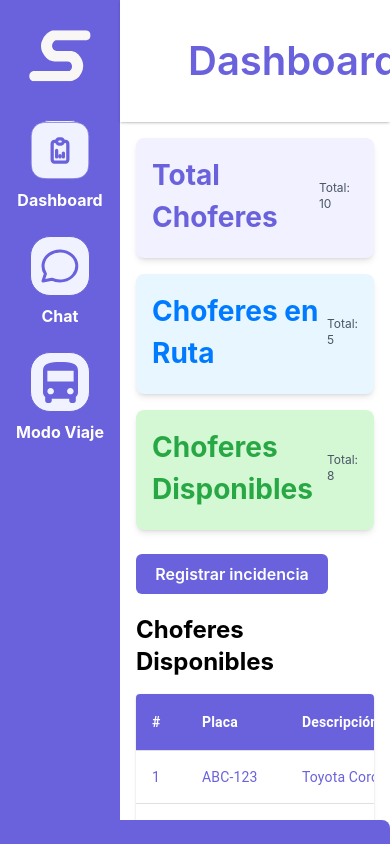
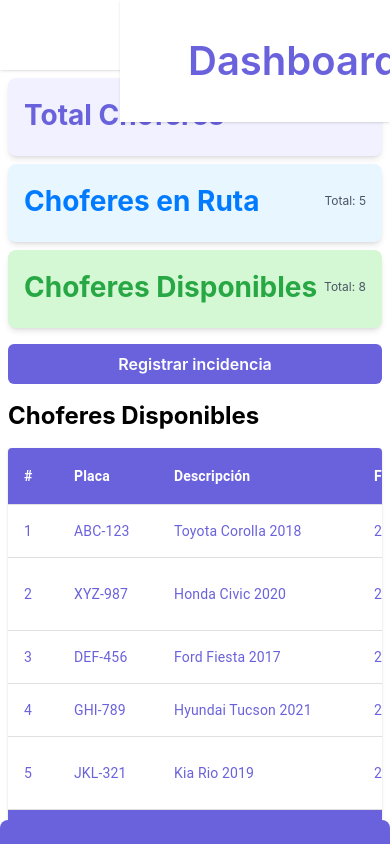
Before and after one commit to DavielSanchez/GestorSITRAMRD, a React (Vite) app: page /choferes in a window 390 px wide. Built offline with nearby package versions, Linux system fonts and the light colour scheme.

Commit message:
hacer reative la vista choferes

```diff
--- a/src/pages/ChoferesView.jsx
+++ b/src/pages/ChoferesView.jsx
@@ -1,25 +1,20 @@
 import React, { useState } from "react";
 import Sidebar from "../components/Sidebar";
 import { useNavigate } from "react-router-dom";
-import {
-  useBG,
-  useBGForButtons,
-  useText,
-  usePrimaryColors,
-  useColorsWithHover,
-  useIconColor,
-} from "../ColorClass";
+import { useBG, useBGForButtons, useText } from "../ColorClass";
 import TopBar from "../components/TopBar";
 import TotalChoferesCard from "../components/PanelChoferes/TotalChoferesCard";
 import ChoferesEnRutaCard from "../components/PanelChoferes/ChoferesRutasCard";
 import ChoferesDisponiblesCard from "../components/PanelChoferes/ChoferesDispCard";
 import ChoferesDisponiblesTable from "../components/PanelChoferes/Tabla";
 import ModalRegistrar from "../components/PanelIncidencias/ModalRegistrar";
+import MenuIcon from "@mui/icons-material/Menu"; // Icono de menú
 
 function ChoferesView() {
   const navigate = useNavigate();
   const [activeButton, setActiveButton] = useState("Dashboard");
   const [showModal, setShowModal] = useState(false);
+  const [isSidebarOpen, setIsSidebarOpen] = useState(false); // Estado del Sidebar en móviles
 
   const token = localStorage.getItem("token");
   const theme = token ? JSON.parse(atob(token.split(".")[1])).theme : "light";
@@ -31,61 +26,74 @@ function ChoferesView() {
   const refreshTable = () => {};
   const handleButtonClick = (name) => {
     setActiveButton(name);
+    setIsSidebarOpen(false); // Cerrar Sidebar en móviles al seleccionar una opción
   };
 
   return (
     <div className={`flex h-screen overflow-hidden ${bgColor}`}>
-      {/* Sidebar fijo */}
-      <Sidebar
-        role="chofer"
-        handleButtonClick={handleButtonClick}
-        activeButton={activeButton}
+      {/* Botón de menú en móviles */}
+      <button
+        className="md:hidden fixed top-4 left-4 z-50 bg-gray-200 p-2 rounded-md shadow"
+        onClick={() => setIsSidebarOpen(!isSidebarOpen)}
+      >
+        <MenuIcon fontSize="large" />
+      </button>
+
+      {/* Fondo oscuro al abrir el Sidebar en móviles */}
+      {isSidebarOpen && (
+        <div
+          className="fixed inset-0 bg-black bg-opacity-50 z-40 md:hidden"
+          onClick={() => setIsSidebarOpen(false)}
         />
+      )}
+
+      {/* Sidebar */}
+      <div
+        className={`fixed top-0 left-0 h-full w-[240px] bg-white transition-transform duration-300 ${
+          isSidebarOpen ? "translate-x-0" : "-translate-x-full"
+        } md:translate-x-0 md:w-[120px] z-50`}
+      >
+        <Sidebar role="chofer" handleButtonClick={handleButtonClick} activeButton={activeButton} />
+      </div>
 
       {/* Contenedor principal */}
-      <div className="flex flex-col flex-1 overflow-auto ml-[120px] relative">
-        {/* Barra Superior fija con los mismos márgenes y dimensiones */}
+      <div className="flex flex-col flex-1 overflow-auto transition-all duration-300 md:ml-[120px]">
+        {/* Barra Superior */}
         <div
-          className={`fixed top-0 left-[120px] w-[calc(100%-120px)] h-[122px] ${bgColor} shadow flex justify-between items-center px-[68px] py-4 z-50`}
+          className={`fixed top-0 left-0 md:left-[120px] w-full md:w-[calc(100%-120px)] h-[70px] md:h-[122px] ${bgColor} shadow flex justify-between items-center px-4 md:px-[68px] py-2 md:py-4 z-50`}
         >
           <TopBar title="Dashboard" />
         </div>
 
-        {/* Contenido principal: se le aplica mt-[122px] para que no quede tapado por la barra superior */}
-        <main className="flex-1 p-4 md:p-8 mt-[122px] transition-all duration-300">
-          {/* Sección de tarjetas de estadísticas (cada card maneja su propia API) */}
-          <section className="grid grid-cols-1 md:grid-cols-3 gap-4 mb-6">
-            <TotalChoferesCard></TotalChoferesCard>
-            <ChoferesEnRutaCard></ChoferesEnRutaCard>
-            <ChoferesDisponiblesCard></ChoferesDisponiblesCard>
+        {/* Contenido principal */}
+        <main className="flex-1 p-2 md:p-8 mt-[70px] md:mt-[122px] transition-all duration-300">
+          {/* Sección de tarjetas */}
+          <section className="grid grid-cols-1 md:grid-cols-3 gap-2 md:gap-4 mb-4">
+            <TotalChoferesCard />
+            <ChoferesEnRutaCard />
+            <ChoferesDisponiblesCard />
           </section>
 
-          {/* Sección del mapa y contadores separados */}
+          {/* Botón "Registrar incidencia" y tabla */}
           <section>
-            <div>
             <button
               onClick={() => setShowModal(true)}
-                className={`${buttonColor} text-white font-semibold px-4 py-2 rounded-md w-48 hover:opacity-90 transition-colors mb-5`}
+              className={`${buttonColor} text-white font-semibold px-3 md:px-4 py-2 rounded-md w-full md:w-48 hover:opacity-90 transition-colors mb-4 md:mb-5`}
             >
               Registrar incidencia
             </button>
 
-              <ChoferesDisponiblesTable></ChoferesDisponiblesTable>
-            </div>
+            <ChoferesDisponiblesTable />
           </section>
         </main>
-        <ModalRegistrar
-          isOpen={showModal}
-          onClose={() => setShowModal(false)}
-          onIncidenciaAdded={refreshTable}
-        />
+
+        {/* Modal para registrar incidencia */}
+        <ModalRegistrar isOpen={showModal} onClose={() => setShowModal(false)} onIncidenciaAdded={refreshTable} />
       </div>
 
-      {/* Navegación inferior para móviles (opcional) */}
-      <div
-        className={`md:hidden fixed bottom-0 left-0 right-0 ${buttonColor} flex justify-around py-3 px-4 rounded-t-lg z-20`}
-      >
-        {/* Opciones móviles */}
+      {/* Navegación inferior en móviles */}
+      <div className={`md:hidden fixed bottom-0 left-0 right-0 ${buttonColor} flex justify-around py-3 px-4 rounded-t-lg z-20`}>
+        {/* Opciones móviles (puedes agregar iconos o botones aquí) */}
       </div>
     </div>
   );
```
Lines whose indentation alone changed are shown as unchanged.
